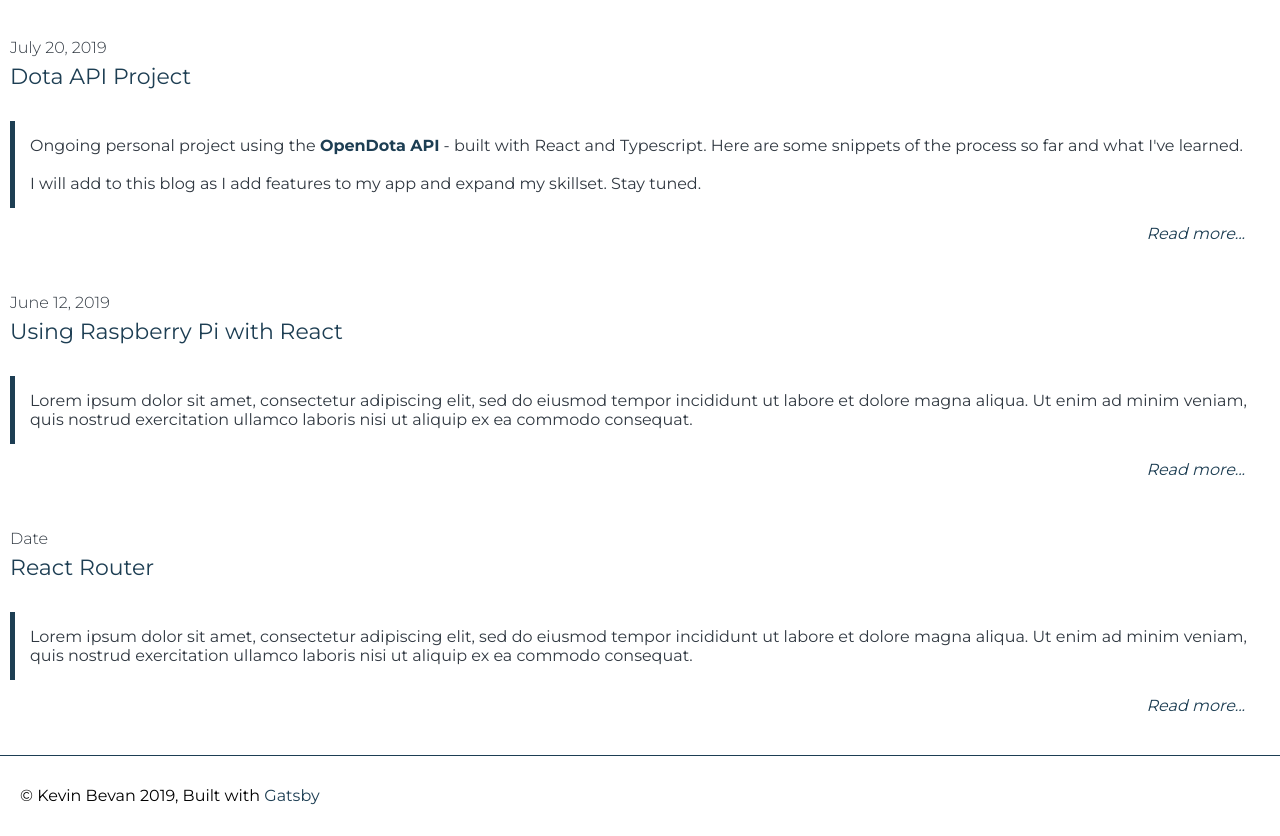
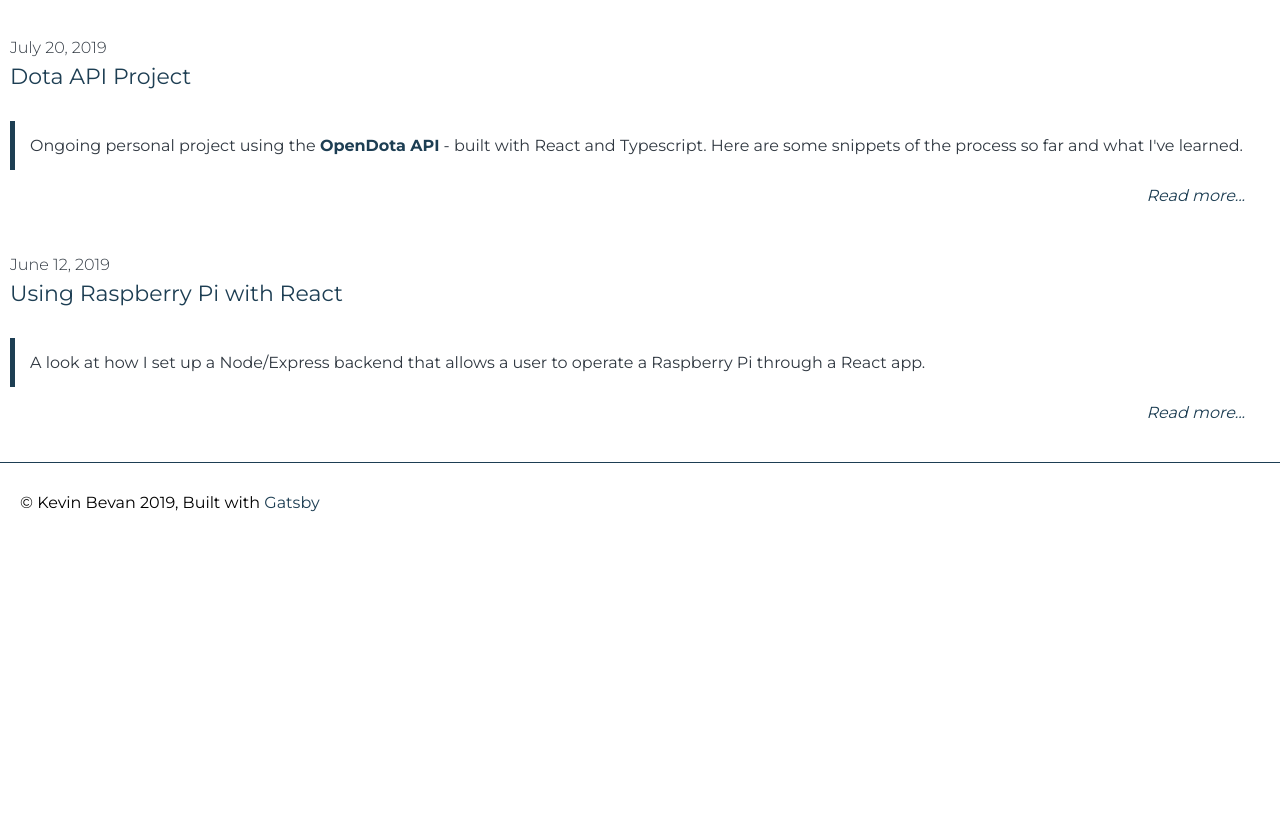
Before and after one commit to iamBevan/my-portfolio, a Gatsby site: page /blog in a window 1280 px wide. Shown: the part 400-1236 px from the top of the page. After the commit the page ends 943 px from the top, so only its background shows below. Built offline with nearby package versions, Linux system fonts and the light colour scheme; Gatsby itself is replaced by a stand-in of ours.

Commit message:
removed blog placeholders

```diff
--- a/src/pages/blog/index.js
+++ b/src/pages/blog/index.js
@@ -24,21 +24,21 @@ const IndexPage = () => (
 			<div className="blog-post">
 				<span>July 20, 2019</span>
 				<h3><Link to="/blog/BlogPost1">Dota API Project</Link></h3>
-				<p>Ongoing personal project using the <a href="https://docs.opendota.com/"><b>OpenDota API</b></a> - built with React and Typescript. Here are some snippets of the process so far and what I've learned.<br /><br />I will add to this blog as I add features to my app and expand my skillset. Stay tuned.</p>
+				<p>Ongoing personal project using the <a href="https://docs.opendota.com/"><b>OpenDota API</b></a> - built with React and Typescript. Here are some snippets of the process so far and what I've learned.</p>
 				<div className="blog-link"><Link to="/blog/BlogPost1">Read more...</Link></div>
 			</div>
 			<div className="blog-post">
 				<span>June 12, 2019</span>
 				<h3>Using Raspberry Pi with React</h3>
-				<p>Lorem ipsum dolor sit amet, consectetur adipiscing elit, sed do eiusmod tempor incididunt ut labore et dolore magna aliqua. Ut enim ad minim veniam, quis nostrud exercitation ullamco laboris nisi ut aliquip ex ea commodo consequat.</p>
+				<p>A look at how I set up a Node/Express backend that allows a user to operate a Raspberry Pi through a React app.</p>
 				<div className="blog-link"><Link to="/blog/BlogPost3">Read more...</Link></div>
 			</div>
-			<div className="blog-post">
+			{/* <div className="blog-post">
 				<span>Date</span>
 				<h3>React Router</h3>
 				<p>Lorem ipsum dolor sit amet, consectetur adipiscing elit, sed do eiusmod tempor incididunt ut labore et dolore magna aliqua. Ut enim ad minim veniam, quis nostrud exercitation ullamco laboris nisi ut aliquip ex ea commodo consequat.</p>
 				<div className="blog-link"><Link to="/">Read more...</Link></div>
-			</div>
+			</div> */}
 		</div>
 	</OuterLayout>
 )
```
